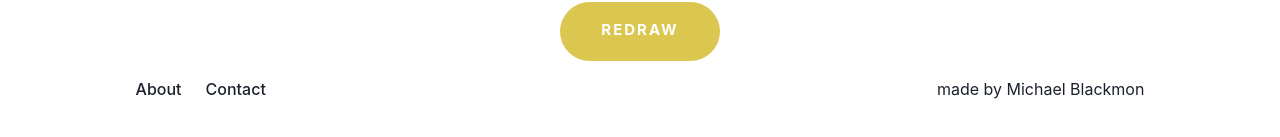
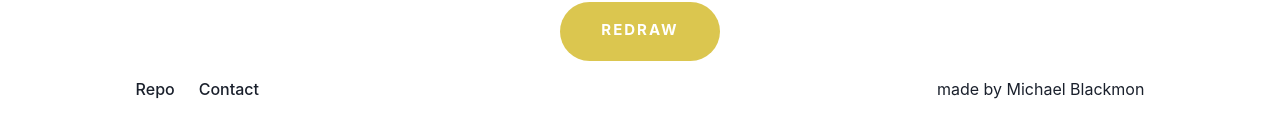
Before and after one commit to mister-r-a-y/Maze-Maker, a React (Vite) app: page / in a window 1280 px wide. Shown: the part 515-652 px from the top of the page. Built offline with nearby package versions, Linux system fonts and the light colour scheme.

Commit message:
Add links to footer

```diff
--- a/src/Components/Footer.tsx
+++ b/src/Components/Footer.tsx
@@ -18,10 +18,10 @@ export default function SmallWithNavigation() {
         justify={{ base: 'center', md: 'space-between' }}
         align={{ base: 'center', md: 'center' }}>
         <Stack direction={'row'} spacing={6}>
-          <Box as="a" _hover={{color: 'green'}} href={'#'}>
-            About
+          <Box as="a" _hover={{color: 'green'}} href={'https://github.com/mister-r-a-y/maze-maker'}>
+            Repo
           </Box>
-          <Box as="a" _hover={{color: 'green'}} href={'#'}>
+          <Box as="a" _hover={{color: 'green'}} href={'mailto: mblack0619@gmail.com'}>
             Contact
           </Box>
         </Stack>
```
